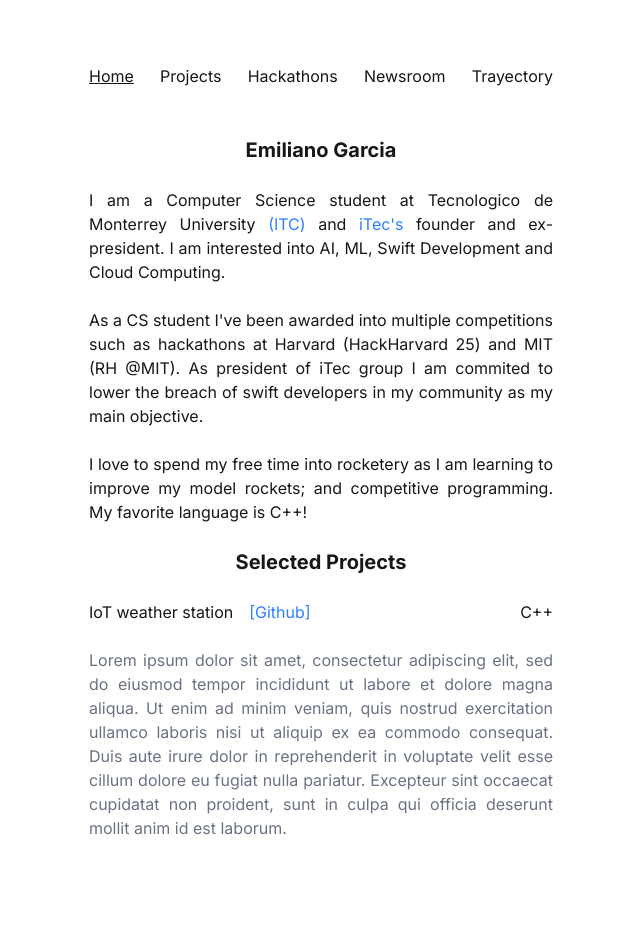
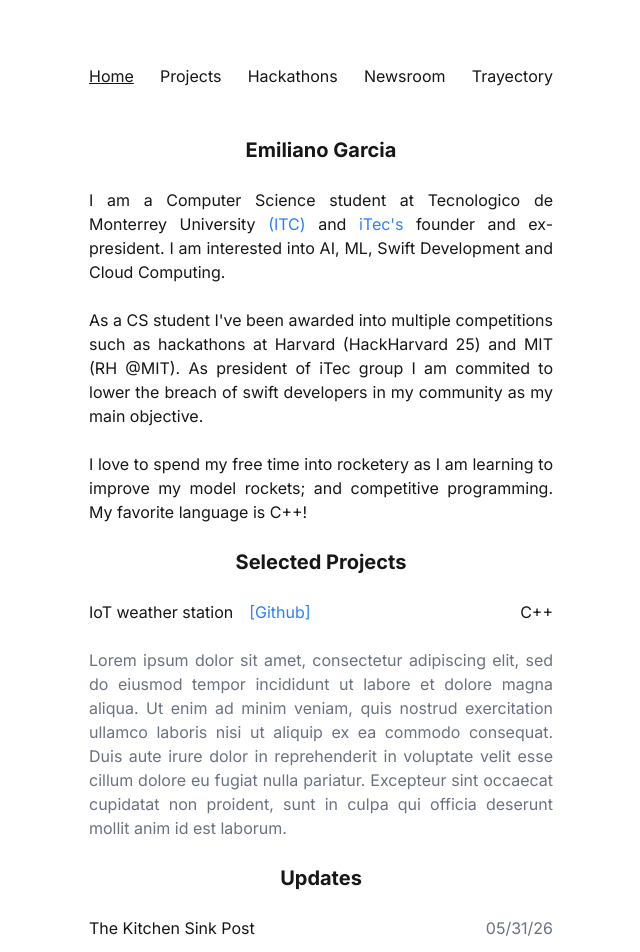
Before and after one commit to urnice1111/my-portfolio, a Next.js app: page / in a window 1280 px wide. Shown: the top 952 px of the page, without its empty margins (319-959 px from the left). Before the commit the page ends 904 px from the top, so only its background shows below. Built offline with nearby package versions, Linux system fonts and the light colour scheme.

Commit message:
Added updates component

```diff
--- a/app/page.tsx
+++ b/app/page.tsx
@@ -1,4 +1,5 @@
 import FeaturedProjects from "./components/FeaturedProjects";
+import { getAllPosts } from "@/lib/posts";
 
 export function Hero(){
   return (
@@ -22,11 +23,42 @@ export function Hero(){
   )
 }
 
+export async function Updates(){
+  const posts = await getAllPosts();
+
+  const latest = posts.slice(0,4);
+
+  return(
+    <div className="space-y-6">
+      <h1 className="font-bold text-xl">Updates</h1>
+      {latest.map((post) => (
+        <div key={post.slug} className="flex justify-between">
+          <a href={"/newsroom/" + post.slug}>{post.title}</a>
+          <p className="text-gray-500">
+            {
+              new Date(post.date).toLocaleDateString('en-US', {
+                  day: '2-digit',
+                  month: '2-digit',
+                  year: '2-digit'
+              })
+            }
+          </p>
+        </div>
+
+      ))}
+
+
+
+    </div>
+  )
+}
+
 export default function Home() {
   return (
     <div>
       <Hero/>
       <FeaturedProjects/>
+      <Updates/>
     </div>
 
   );
```
